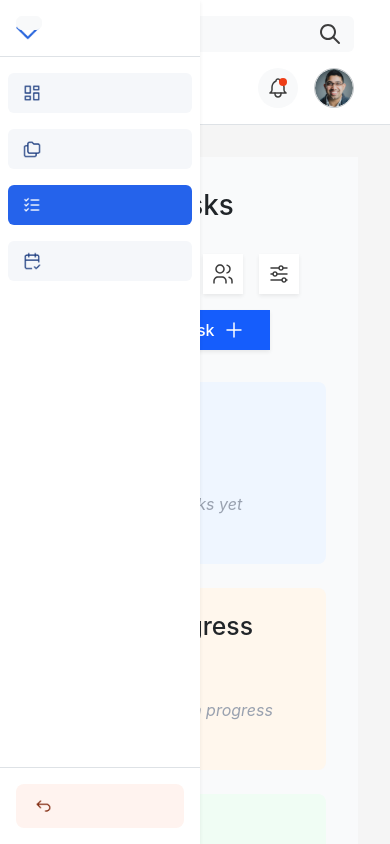
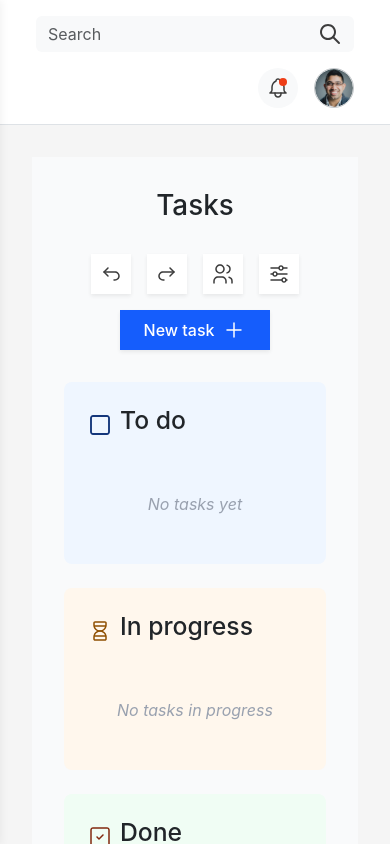
Before and after one commit to AshrafAlagmawy/TaskMinder, an Angular app: page /tasks in a window 390 px wide. Built offline with nearby package versions, Linux system fonts and the light colour scheme.

Commit message:
Update sidebar

```diff
--- a/src/app/shared/components/sidebar/sidebar.html
+++ b/src/app/shared/components/sidebar/sidebar.html
@@ -1,32 +1,19 @@
-<!-- Sidebar -->
-<div
-  class="sidebar text-black d-flex flex-column vh-100 position-fixed top-0 start-0 bg-white shadow-sm transition-all"
-  [class.sidebar-collapsed]="isSidebarCollapsed"
->
-  <!-- Logo -->
-  <div routerLink="/" class="logo p-3 d-flex align-items-center gap-2 mb-3 border-bottom">
+<div class="sidebar text-black d-flex flex-column vh-100">
+  <div routerLink="/" class="logo p-3 d-flex align-items-center gap-2 mb-3">
     <img src="/assets/icons/Rectangle 11 (Stroke).png" alt="TaskMinder Logo" />
-    <span class="fs-5 fw-semibold d-none d-md-inline">TaskMinder.</span>
+    <span class="fs-5 fw-semibold">TaskMinder.</span>
   </div>
 
-  <!-- Toggle Button -->
-  <button
-    class="btn btn-light position-fixed top-0 start-0 m-3 d-md-none z-3"
-    (click)="isSidebarCollapsed = !isSidebarCollapsed"
-  >
-    <i class="bi bi-list fs-4"></i>
-  </button>
-
-  <!-- Navigation Tabs -->
+  <!-- Navigation -->
   <nav class="nav flex-column flex-grow-1 px-2">
     <a
-      routerLink="/dashboard"
+      routerLink="dashboard"
       routerLinkActive="active"
       [routerLinkActiveOptions]="{ exact: true }"
       class="nav-link rounded mb-3 d-flex align-items-center gap-2"
     >
       <img src="./assets/icons/Sidebar link icon.png" alt="Projects Icon" />
-      <span class="d-none d-md-inline">Dashboard</span>
+      <span>Dashboard</span>
     </a>
 
     <a
@@ -35,7 +22,7 @@
       class="nav-link rounded mb-3 d-flex align-items-center gap-2"
     >
       <img src="./assets/icons/Sidebar link icon (1).png" alt="Projects Icon" />
-      <span class="d-none d-md-inline">Projects</span>
+      <span>Projects</span>
     </a>
 
     <a
@@ -44,7 +31,7 @@
       class="nav-link rounded mb-3 d-flex align-items-center gap-2"
     >
       <img src="./assets/icons/Sidebar link icon (2).png" alt="Projects Icon" />
-      <span class="d-none d-md-inline">Tasks</span>
+      <span>Tasks</span>
     </a>
 
     <a
@@ -53,15 +40,15 @@
       class="nav-link rounded mb-3 d-flex align-items-center gap-2"
     >
       <img src="./assets/icons/Sidebar link icon (3).png" alt="Projects Icon" />
-      <span class="d-none d-md-inline">Calendar</span>
+      <span>Calendar</span>
     </a>
   </nav>
 
   <!-- Logout -->
-  <div class="p-3 border-top">
+  <div class="p-3">
     <button class="btn logout btn-link text-decoration-none d-flex align-items-center gap-2 w-100">
-      <img src="./assets/icons/Frame.png" alt="Logout Icon" />
-      <span class="d-none d-md-inline">Log out</span>
+      <img src="./assets/icons/Frame.png" alt="Projects Icon" />
+      <span>Log out</span>
     </button>
   </div>
 </div>
--- a/src/app/shared/components/sidebar/sidebar.scss
+++ b/src/app/shared/components/sidebar/sidebar.scss
@@ -2,26 +2,10 @@
   width: 250px;
   background-color: #fff;
   box-shadow: 2px 0 8px rgba(0, 0, 0, 0.05);
-  transition: all 0.3s ease-in-out;
-  position: fixed;
-  top: 0;
-  left: 0;
-  height: 100vh;
-  z-index: 1040;
-  display: flex;
-  flex-direction: column;
-
-  &.sidebar-collapsed {
-    transform: translateX(-100%);
-  }
 
   .logo {
     padding: 24px 20px;
     cursor: pointer;
-    display: flex;
-    align-items: center;
-    gap: 10px;
-    border-bottom: 1px solid #f1f1f1;
 
     img {
       width: 24px;
@@ -37,7 +21,6 @@
 
   nav {
     padding: 0 16px;
-    flex-grow: 1;
   }
 
   .nav-link {
@@ -49,9 +32,6 @@
     font-size: 15px;
     font-weight: 500;
     border-radius: 8px;
-    display: flex;
-    align-items: center;
-    gap: 10px;
 
     img {
       width: 20px;
@@ -70,6 +50,15 @@
     }
   }
 
+  .btn-link {
+    padding: 0;
+
+    &:hover {
+      color: #7b2c17 !important;
+      background-color: #ffe8e0 !important;
+    }
+  }
+
   .logout {
     color: #7b2c17;
     transition: all 0.2s;
@@ -82,56 +71,10 @@
     font-size: 15px;
     font-weight: 500;
     justify-content: flex-start;
-    display: flex;
-    align-items: center;
 
     img {
       width: 20px;
       height: 20px;
     }
-
-    &:hover {
-      color: #7b2c17 !important;
-      background-color: #ffe8e0 !important;
-    }
-  }
-
-  @media (max-width: 991px) {
-    width: 220px;
-  }
-
-  @media (max-width: 768px) {
-    transform: translateX(0);
-    position: fixed;
-    top: 0;
-    left: 0;
-    height: 100vh;
-
-    &.sidebar-collapsed {
-      transform: translateX(-100%);
-    }
-
-    .logo span,
-    .nav-link span,
-    .logout span {
-      display: inline;
-    }
-  }
-
-  @media (max-width: 480px) {
-    width: 200px;
-
-    .logo span {
-      font-size: 18px;
-    }
-
-    .nav-link {
-      font-size: 14px;
-      padding: 10px 14px;
-    }
-
-    .logout {
-      font-size: 14px;
-    }
   }
 }
--- a/src/app/shared/components/sidebar/sidebar.ts
+++ b/src/app/shared/components/sidebar/sidebar.ts
@@ -7,10 +7,4 @@ import { RouterLink, RouterLinkActive, RouterOutlet } from '@angular/router';
   templateUrl: './sidebar.html',
   styleUrl: './sidebar.scss',
 })
-export class Sidebar {
-  isSidebarCollapsed: boolean = false;
-
-  toggleSidebar(): void {
-    this.isSidebarCollapsed !== this.isSidebarCollapsed;
-  }
-}
+export class Sidebar {}
```
